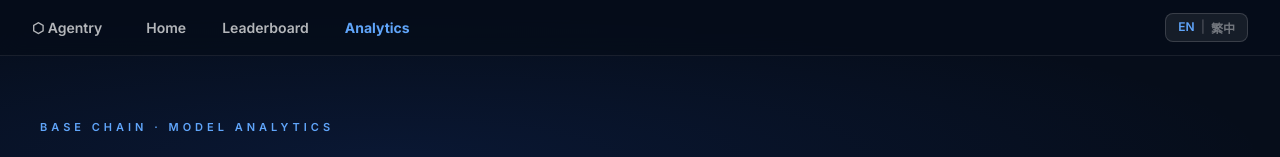
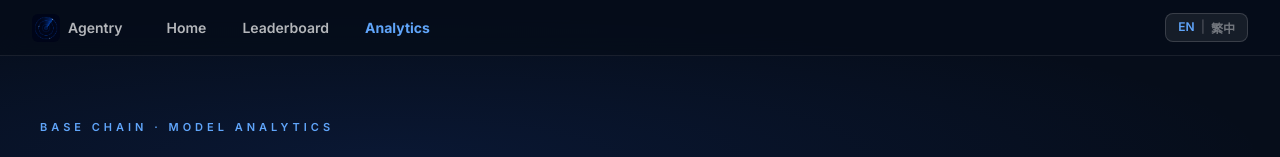
Before and after one commit to Amanda1005/agentry, a Next.js app in the folder frontend/: page /analytics in a window 1280 px wide. Shown: the top 157 px of the page. Built offline with nearby package versions, Linux system fonts and the light colour scheme; no server answers.

Commit message:
feat: add radar logo to nav and favicon

```diff
--- a/frontend/components/Nav.js
+++ b/frontend/components/Nav.js
@@ -1,4 +1,5 @@
 import Link from 'next/link'
+import Image from 'next/image'
 import { useRouter } from 'next/router'
 import { useLang } from '../contexts/LangContext'
 
@@ -8,7 +9,10 @@ export default function Nav() {
 
   return (
     <nav className="nav">
-      <Link href="/" className="nav-brand">⬡ Agentry</Link>
+      <Link href="/" className="nav-brand" style={{ display: 'flex', alignItems: 'center', gap: 8 }}>
+        <Image src="/logo.png" alt="Agentry" width={28} height={28} style={{ borderRadius: 6 }} />
+        Agentry
+      </Link>
       <Link href="/"            className={pathname === '/'            ? 'active' : ''}>{t.nav.home}</Link>
       <Link href="/leaderboard" className={pathname === '/leaderboard' ? 'active' : ''}>{t.nav.leaderboard}</Link>
       <Link href="/analytics"   className={pathname === '/analytics'   ? 'active' : ''}>{t.nav.analytics}</Link>
--- a/frontend/pages/analytics.js
+++ b/frontend/pages/analytics.js
@@ -26,7 +26,10 @@ export default function Analytics() {
 
   return (
     <>
-      <Head><title>Analytics · Agentry</title></Head>
+      <Head>
+        <title>Analytics · Agentry</title>
+        <link rel="icon" href="/logo.png" />
+      </Head>
       <Nav />
 
       <section style={{ background: 'transparent', padding: '120px 2rem 64px', position: 'relative', overflow: 'hidden' }}>
--- a/frontend/pages/index.js
+++ b/frontend/pages/index.js
@@ -58,7 +58,10 @@ export default function Home() {
 
   return (
     <>
-      <Head><title>Agentry — Agentic Wallet Intelligence</title></Head>
+      <Head>
+        <title>Agentry — Agentic Wallet Intelligence</title>
+        <link rel="icon" href="/logo.png" />
+      </Head>
       <Nav />
       <section style={{
         position: 'relative', minHeight: '100vh', background: '#060d1a',
--- a/frontend/pages/leaderboard.js
+++ b/frontend/pages/leaderboard.js
@@ -19,7 +19,10 @@ export default function Leaderboard() {
 
   return (
     <>
-      <Head><title>Leaderboard · Agentry</title></Head>
+      <Head>
+        <title>Leaderboard · Agentry</title>
+        <link rel="icon" href="/logo.png" />
+      </Head>
       <Nav />
 
       <section style={{ background: 'transparent', padding: '120px 2rem 64px', position: 'relative', overflow: 'hidden' }}>
```
Also changed, not shown: frontend/public/logo.png (added).
